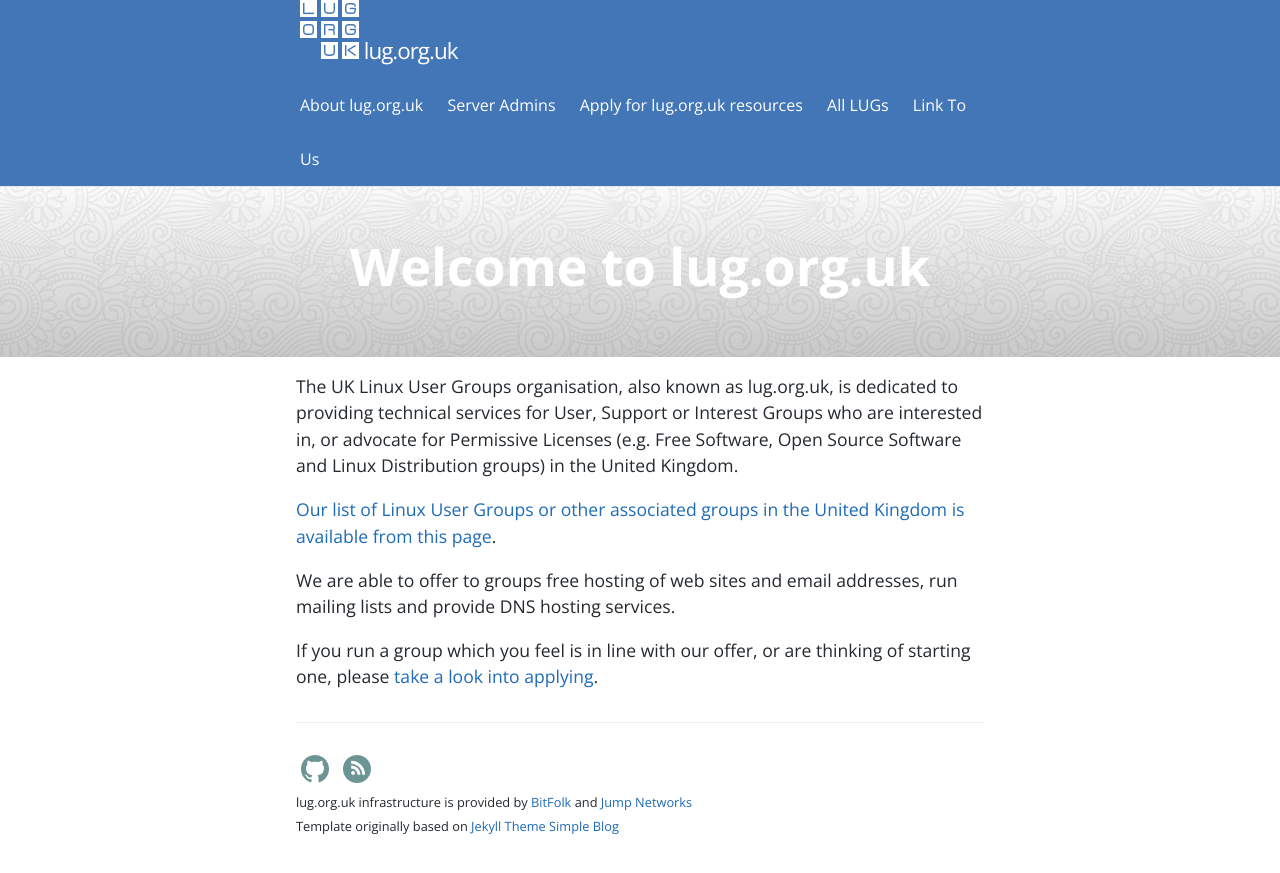
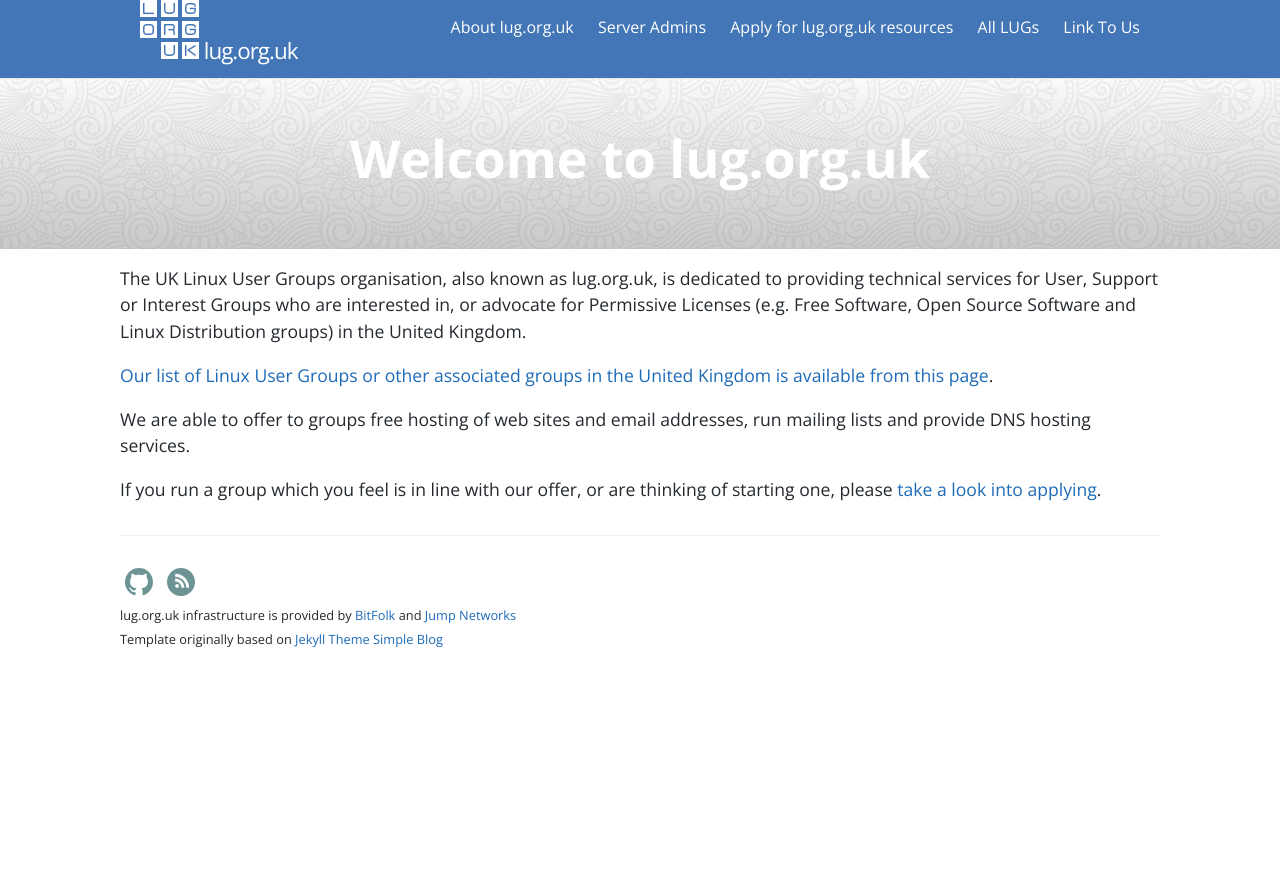
Before and after one commit to lugorguk/lug.org.uk-website, a Jekyll site: the page built from index.md, in a window 1280 px wide. Shown: the top 873 px of the page. Built offline with Jekyll 4.4.1, drawn with Linux system fonts in a browser that asks for light colours.

Commit message:
Update variables.scss
Hopefully, this will solve #22

```diff
--- a/_sass/variables.scss
+++ b/_sass/variables.scss
@@ -1,5 +1,5 @@
 // Breakpoints
-$large-breakpoint: 50em !default;
+$large-breakpoint: 70em !default;
 $medium-breakpoint: 42em !default;
 
 // Headers
```
